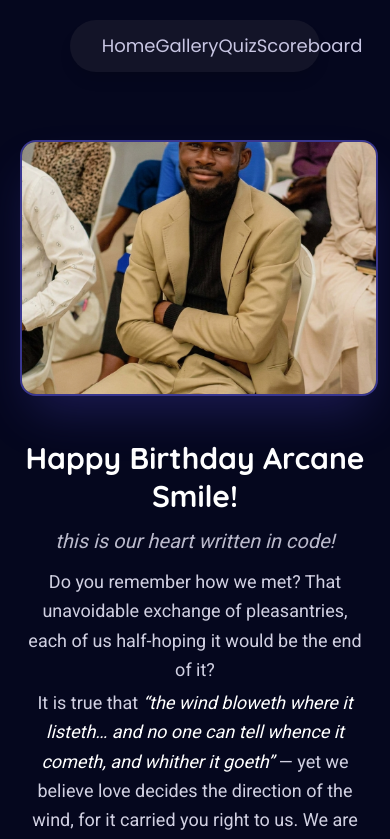
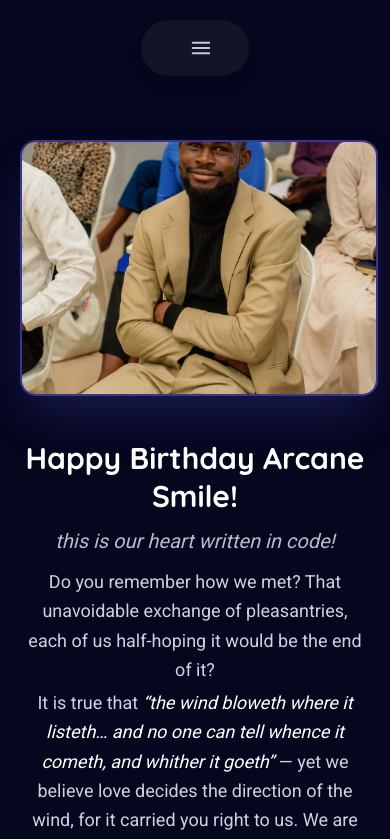
Before and after one commit to courage-ogbaji/Frenzo, a Next.js app: page / in a window 390 px wide. Shown: the top 839 px of the page. Built offline with nearby package versions, Linux system fonts and the light colour scheme.

Commit message:
feat: update quiz card image sizes and simplify quiz page layout

```diff
--- a/src/Components/Navbar.tsx
+++ b/src/Components/Navbar.tsx
@@ -1,14 +1,84 @@
-import Link from "next/link"
+"use client";
+
+import Link from "next/link";
+import { useState } from "react";
+
+const NAV_LINKS = [
+  { href: "/", label: "Home" },
+  { href: "/gallery", label: "Gallery" },
+  { href: "/quiz", label: "Quiz" },
+  { href: "/scoreboard", label: "Scoreboard" },
+];
 
 export default function Navbar() {
-    return (
-        <nav className="fixed inset-x-0 top-0 z-50 flex justify-center px-4 py-5 text-nav">
-            <div className="flex w-[70%] items-center justify-between rounded-full bg-surface px-8 py-3 font-nav text-lg font-normal shadow-lg">
-                <Link href="/" className="hover:text-white">Home</Link>
-                <Link href="/gallery" className="hover:text-white">Gallery</Link>
-                <Link href="/quiz" className="hover:text-white">Quiz</Link>
-                <Link href="/scoreboard" className="hover:text-white">Scoreboard</Link>
-            </div>
-        </nav>
-    )
+  const [open, setOpen] = useState(false);
+
+  return (
+    <nav className="fixed inset-x-0 top-0 z-50 flex justify-center px-4 py-5 text-nav">
+      <div className="relative w-[30%] md:w-1/2">
+        <div className="flex items-center rounded-full bg-surface px-8 py-3 font-nav text-lg font-normal shadow-lg">
+          {/* Desktop links — spread across the pill */}
+          <div className="hidden w-full items-center justify-between md:flex">
+            {NAV_LINKS.map((link) => (
+              <Link key={link.href} href={link.href} className="hover:text-white">
+                {link.label}
+              </Link>
+            ))}
+          </div>
+
+          {/* Mobile menu button */}
+          <button
+            type="button"
+            onClick={() => setOpen((prev) => !prev)}
+            aria-expanded={open}
+            aria-controls="mobile-menu"
+            aria-label={open ? "Close menu" : "Open menu"}
+            className="ml-auto inline-flex items-center justify-center rounded-md p-1 hover:text-white md:hidden"
+          >
+            <svg
+              className="h-6 w-6"
+              fill="none"
+              viewBox="0 0 24 24"
+              strokeWidth={2}
+              stroke="currentColor"
+              aria-hidden="true"
+            >
+              {open ? (
+                <path
+                  strokeLinecap="round"
+                  strokeLinejoin="round"
+                  d="M6 18 18 6M6 6l12 12"
+                />
+              ) : (
+                <path
+                  strokeLinecap="round"
+                  strokeLinejoin="round"
+                  d="M3.75 6.75h16.5M3.75 12h16.5M3.75 17.25h16.5"
+                />
+              )}
+            </svg>
+          </button>
+        </div>
+
+        {/* Mobile dropdown */}
+        {open && (
+          <div
+            id="mobile-menu"
+            className="absolute right-0 mt-2 w-48 overflow-hidden rounded-2xl bg-surface py-2 font-nav text-lg shadow-lg md:hidden"
+          >
+            {NAV_LINKS.map((link) => (
+              <Link
+                key={link.href}
+                href={link.href}
+                onClick={() => setOpen(false)}
+                className="block px-6 py-2 hover:text-white"
+              >
+                {link.label}
+              </Link>
+            ))}
+          </div>
+        )}
+      </div>
+    </nav>
+  );
 }
--- a/src/Components/QuizCard.tsx
+++ b/src/Components/QuizCard.tsx
@@ -14,6 +14,7 @@ export default function QuizCard({ quiz }: { quiz: QuizSummary }) {
           src={quiz.image}
           alt={quiz.name}
           fill
+          sizes="(min-width: 640px) 176px, 128px"
           className="object-cover transition duration-500 group-hover:scale-105"
         />
       </div>
--- a/src/app/quiz/[id]/page.tsx
+++ b/src/app/quiz/[id]/page.tsx
@@ -23,6 +23,7 @@ export default async function WellWisherQuiz({
               src={quiz.image}
               alt={quiz.name}
               fill
+              sizes="112px"
               className="object-cover"
             />
           </div>
--- a/src/app/quiz/page.tsx
+++ b/src/app/quiz/page.tsx
@@ -18,23 +18,8 @@ export default async function Quiz() {
                     </p>
                 </header>
 
-                <div className="grid grid-cols-1 gap-10 md:grid-cols-2">
-                    {/* Left — fixed while the list on the right scrolls */}
-                    <div className="md:sticky md:top-32 md:self-start">
-                        <h2 className="font-heading text-3xl font-bold leading-snug text-heading">
-                            Think you know your friends better?
-                            Put your friendship to the test with this fun quiz! Answer questions about their likes,
-                            memories, personality, and favorite things to see how well you truly know them.
-                            Challenge other friends, compare scores, and discover who deserves the title of the celebrant&apos;s
-                            biggest fan. Good luck, and let the fun begin!
-
-                        </h2>
-                    </div>
-
-                    {/* Right — scrollable horizontal rows */}
-                    <div className="md:max-h-[70vh] md:overflow-y-auto md:pr-2">
-                        <QuizList quizzes={quizzes} />
-                    </div>
+                <div className="mx-auto max-w-2xl">
+                    <QuizList quizzes={quizzes} />
                 </div>
 
                 <div className="mt-16 text-center">
```
